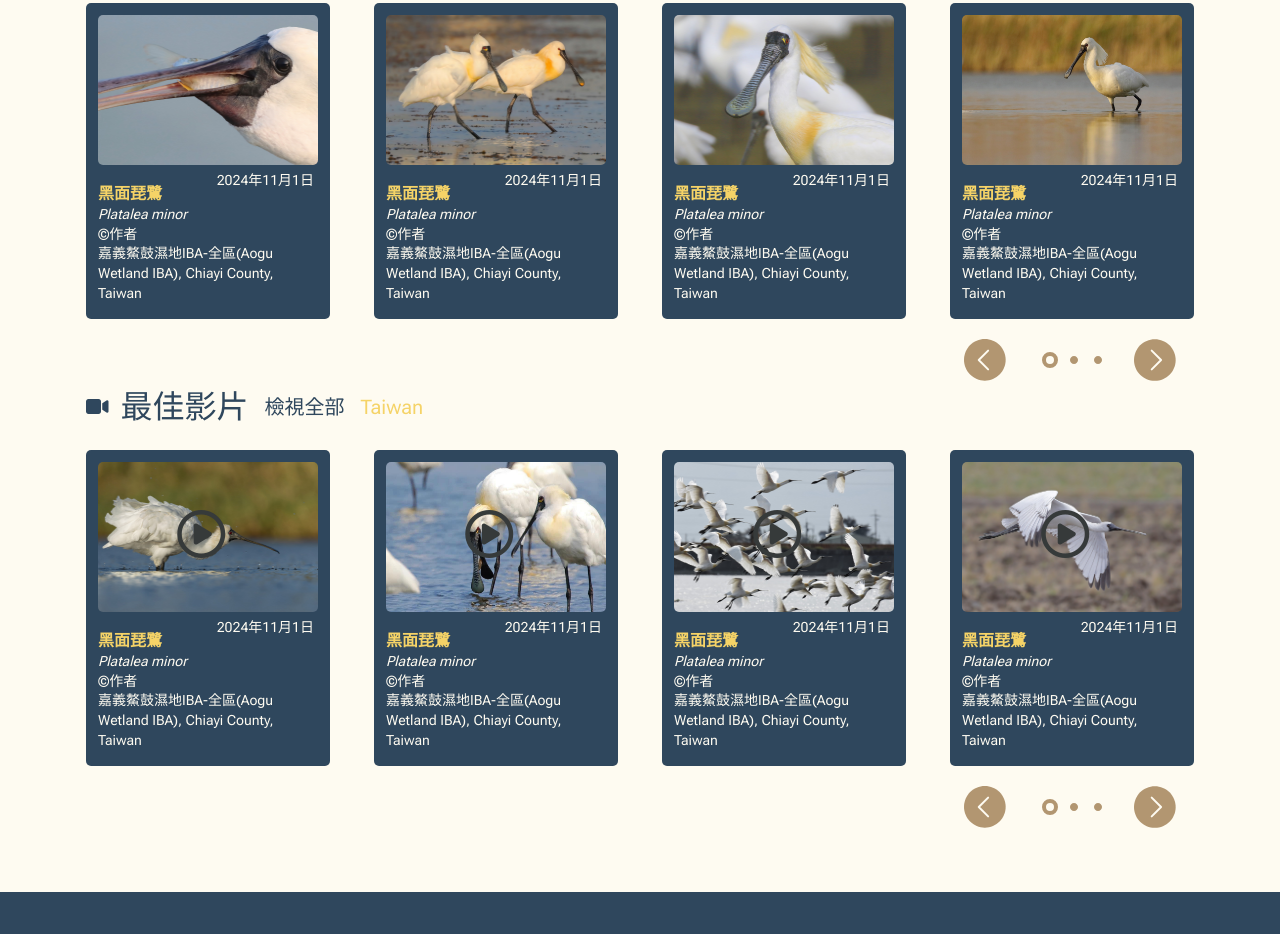
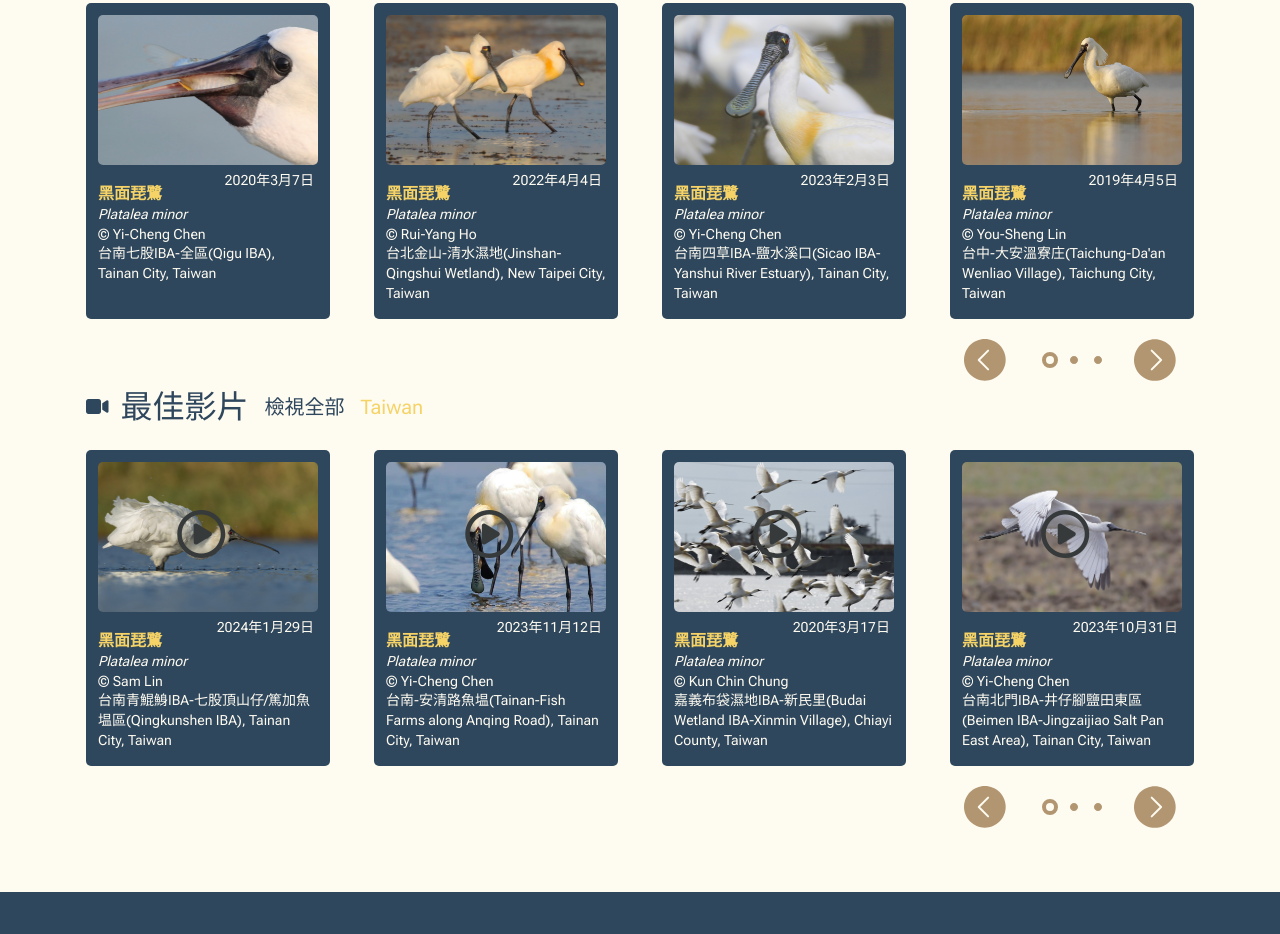
Before and after one commit to TPCHANG0324/Personal-Project_AVES, a plain HTML site: page exploreSpecies.html in a window 1280 px wide. Shown: the part 2051-2985 px from the top of the page. Drawn offline with Linux system fonts and the light colour scheme.

Commit message:
探索地點及鳥種探索, 作者資訊調整

```diff
--- a/exploreSpecies.html
+++ b/exploreSpecies.html
@@ -273,36 +273,36 @@
                     <img src="./img/1800 (9).jpg" alt="">
                     <h6 class="vernacularNname">黑面琵鷺</h6>
                     <h6 class="scientificName">Platalea minor</h6>
-                    <p class="explorer">©作者</p>
-                    <p class="place">嘉義鰲鼓濕地IBA-全區(Aogu Wetland IBA), Chiayi County, Taiwan</p>
-                    <p class="date">2024年11月1日</p>
+                    <p class="explorer">© Yi-Cheng Chen</p>
+                    <p class="place">台南七股IBA-全區(Qigu IBA), Tainan City, Taiwan</p>
+                    <p class="date">2020年3月7日</p>
                 </li>
 
                 <li class="photoList">
                     <img src="./img/1800 (10).jpg" alt="">
                     <h6 class="vernacularNname">黑面琵鷺</h6>
                     <h6 class="scientificName">Platalea minor</h6>
-                    <p class="explorer">©作者</p>
-                    <p class="place">嘉義鰲鼓濕地IBA-全區(Aogu Wetland IBA), Chiayi County, Taiwan</p>
-                    <p class="date">2024年11月1日</p>
+                    <p class="explorer">© Rui-Yang Ho</p>
+                    <p class="place">台北金山-清水濕地(Jinshan-Qingshui Wetland), New Taipei City, Taiwan</p>
+                    <p class="date">2022年4月4日</p>
                 </li>
 
                 <li class="photoList">
                     <img src="./img/1800 (26).jpg" alt="">
                     <h6 class="vernacularNname">黑面琵鷺</h6>
                     <h6 class="scientificName">Platalea minor</h6>
-                    <p class="explorer">©作者</p>
-                    <p class="place">嘉義鰲鼓濕地IBA-全區(Aogu Wetland IBA), Chiayi County, Taiwan</p>
-                    <p class="date">2024年11月1日</p>
+                    <p class="explorer">© Yi-Cheng Chen</p>
+                    <p class="place">台南四草IBA-鹽水溪口(Sicao IBA-Yanshui River Estuary), Tainan City, Taiwan</p>
+                    <p class="date">2023年2月3日</p>
                 </li>
 
                 <li class="photoList">
                     <img src="./img/1800 (12).jpg" alt="">
                     <h6 class="vernacularNname">黑面琵鷺</h6>
                     <h6 class="scientificName">Platalea minor</h6>
-                    <p class="explorer">©作者</p>
-                    <p class="place">嘉義鰲鼓濕地IBA-全區(Aogu Wetland IBA), Chiayi County, Taiwan</p>
-                    <p class="date">2024年11月1日</p>
+                    <p class="explorer">© You-Sheng Lin</p>
+                    <p class="place">台中-大安溫寮庄(Taichung-Da'an Wenliao Village), Taichung City, Taiwan</p>
+                    <p class="date">2019年4月5日</p>
                 </li>
             </ul>
             <img src="./img/Frame 313310.svg" alt="">
@@ -342,9 +342,9 @@
                     </a>
                     <h6 class="vernacularNname">黑面琵鷺</h6>
                     <h6 class="scientificName">Platalea minor</h6>
-                    <p class="explorer">©作者</p>
-                    <p class="place">嘉義鰲鼓濕地IBA-全區(Aogu Wetland IBA), Chiayi County, Taiwan</p>
-                    <p class="date">2024年11月1日</p>
+                    <p class="explorer">© Sam Lin</p>
+                    <p class="place">台南青鯤鯓IBA-七股頂山仔/篤加魚塭區(Qingkunshen IBA), Tainan City, Taiwan</p>
+                    <p class="date">2024年1月29日</p>
                 </li>
 
                 <li class="videoList">
@@ -354,9 +354,9 @@
                     </a>
                     <h6 class="vernacularNname">黑面琵鷺</h6>
                     <h6 class="scientificName">Platalea minor</h6>
-                    <p class="explorer">©作者</p>
-                    <p class="place">嘉義鰲鼓濕地IBA-全區(Aogu Wetland IBA), Chiayi County, Taiwan</p>
-                    <p class="date">2024年11月1日</p>
+                    <p class="explorer">© Yi-Cheng Chen</p>
+                    <p class="place">台南-安清路魚塭(Tainan-Fish Farms along Anqing Road), Tainan City, Taiwan</p>
+                    <p class="date">2023年11月12日</p>
                 </li>
 
                 <li class="videoList">
@@ -366,9 +366,9 @@
                     </a>
                     <h6 class="vernacularNname">黑面琵鷺</h6>
                     <h6 class="scientificName">Platalea minor</h6>
-                    <p class="explorer">©作者</p>
-                    <p class="place">嘉義鰲鼓濕地IBA-全區(Aogu Wetland IBA), Chiayi County, Taiwan</p>
-                    <p class="date">2024年11月1日</p>
+                    <p class="explorer">© Kun Chin Chung</p>
+                    <p class="place">嘉義布袋濕地IBA-新民里(Budai Wetland IBA-Xinmin Village), Chiayi County, Taiwan</p>
+                    <p class="date">2020年3月17日</p>
                 </li>
 
                 <li class="videoList">
@@ -378,9 +378,9 @@
                     </a>
                     <h6 class="vernacularNname">黑面琵鷺</h6>
                     <h6 class="scientificName">Platalea minor</h6>
-                    <p class="explorer">©作者</p>
-                    <p class="place">嘉義鰲鼓濕地IBA-全區(Aogu Wetland IBA), Chiayi County, Taiwan</p>
-                    <p class="date">2024年11月1日</p>
+                    <p class="explorer">© Yi-Cheng Chen</p>
+                    <p class="place">台南北門IBA-井仔腳鹽田東區(Beimen IBA-Jingzaijiao Salt Pan East Area), Tainan City, Taiwan</p>
+                    <p class="date">2023年10月31日</p>
                 </li>
             </ul>
             <img src="./img/Frame 313310.svg" alt="">
```
Also changed, not shown: exploreRegions.html (+3 -3 lines).
